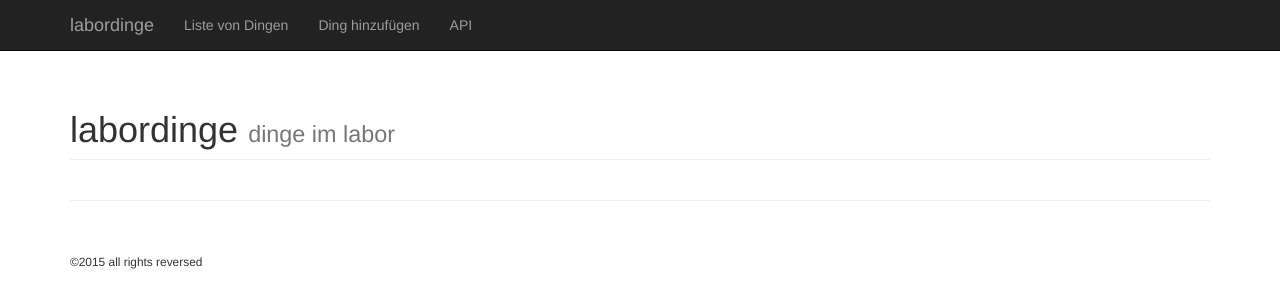
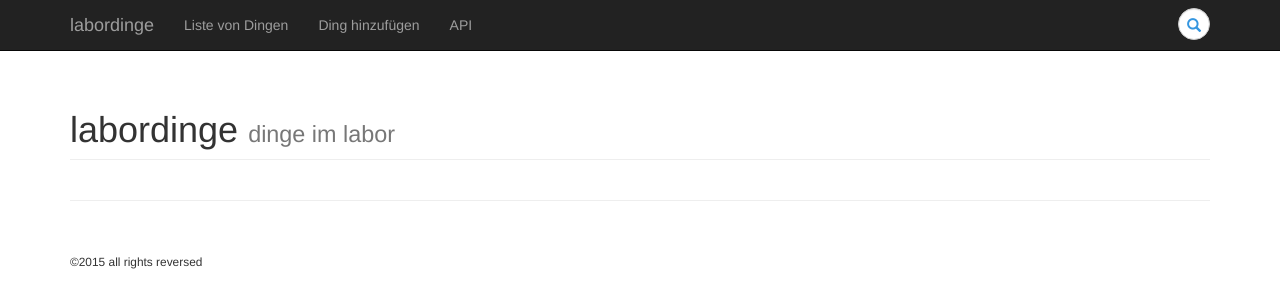
Before and after one commit to openlab-aux/lsmsd-frickelclient, a Flask app: template frickelclient/templates/layout.html in a window 1280 px wide. Shown: the top 300 px of the page. Run offline with Flask 2, Linux system fonts and the light colour scheme; the template is opened without the code that fills it, so the values that code supplies are empty; some libraries are stand-ins or nearby versions.

Commit message:
add search function

```diff
--- a/frickelclient/templates/layout.html
+++ b/frickelclient/templates/layout.html
@@ -26,6 +26,61 @@
         <script src="https://oss.maxcdn.com/libs/html5shiv/3.7.0/html5shiv.js"></script>
         <script src="https://oss.maxcdn.com/libs/respond.js/1.4.2/respond.min.js"></script>
     <![endif]-->
+
+    <style>
+
+      .search-form .form-group {
+  float: right !important;
+  transition: all 0.35s, border-radius 0s;
+  width: 32px;
+  height: 32px;
+  background-color: #fff;
+  box-shadow: 0 1px 1px rgba(0, 0, 0, 0.075) inset;
+  border-radius: 25px;
+  border: 1px solid #ccc;
+}
+.search-form .form-group input.form-control {
+  padding-right: 20px;
+  border: 0 none;
+  background: transparent;
+  box-shadow: none;
+  display:block;
+}
+.search-form .form-group input.form-control::-webkit-input-placeholder {
+  display: none;
+}
+.search-form .form-group input.form-control:-moz-placeholder {
+  /* Firefox 18- */
+  display: none;
+}
+.search-form .form-group input.form-control::-moz-placeholder {
+  /* Firefox 19+ */
+  display: none;
+}
+.search-form .form-group input.form-control:-ms-input-placeholder {
+  display: none;
+}
+.search-form .form-group:hover,
+.search-form .form-group.hover {
+  width: 100%;
+  border-radius: 4px 25px 25px 4px;
+}
+.search-form .form-group span.form-control-feedback {
+  position: absolute;
+  top: -1px;
+  right: -2px;
+  z-index: 2;
+  display: block;
+  width: 34px;
+  height: 34px;
+  line-height: 34px;
+  text-align: center;
+  color: #3596e0;
+  left: initial;
+  font-size: 14px;
+}
+
+    </style>
 
 </head>
 
@@ -56,6 +111,13 @@
                         <a href="http://dinge.openlab.lan/api/apidocs/">API</a>
                     </li>
                 </ul>
+                <form class="navbar-form navbar-right search-form" role="search" method="POST" action="{{ url_for("search_items") }}">
+                  <div class="form-group has-feedback">
+            	    <label for="search" class="sr-only">Search</label>
+                    <input type="text" class="form-control" name="search" id="search" placeholder="">
+                    <span class="glyphicon glyphicon-search form-control-feedback"></span>
+                  </div>
+                </form>
             </div>
             <!-- /.navbar-collapse -->
         </div>
```
Also changed, not shown: frickelclient/templates/list_items_search.html (added, +36 -0 lines), frickelclient/views.py (+14 -0 lines).
